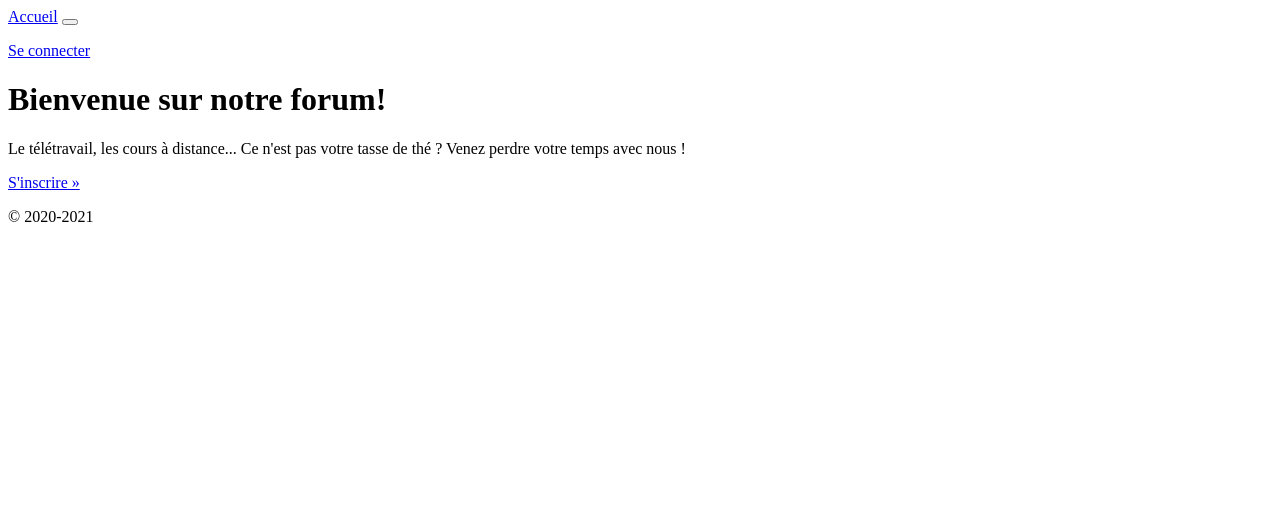
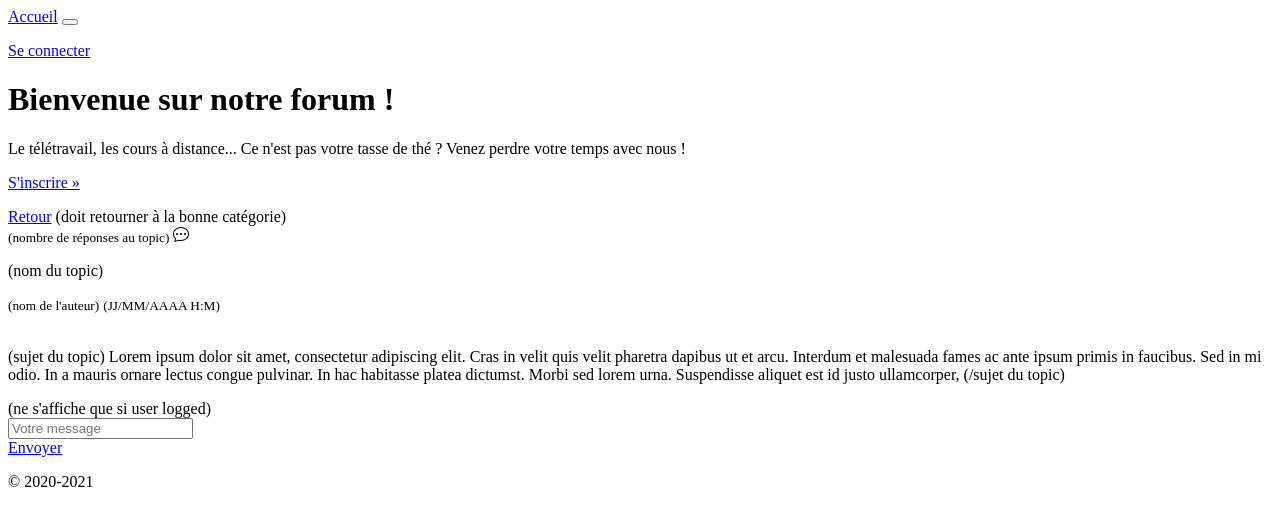
Before and after one commit to Astijojo/ProjetForumLP, a Symfony app: template templates/forum/message.html.twig in a window 1280 px wide. Shown: the top 526 px of the page. Run offline with Twig, Linux system fonts and the light colour scheme; the template is opened without the code that fills it, so the values that code supplies are empty; some libraries are stand-ins or nearby versions.

Commit message:
front : messages + register + login

```diff
--- a/templates/base.html.twig
+++ b/templates/base.html.twig
@@ -17,7 +17,7 @@
     <body>
         {% block body %}
             <nav class="navbar navbar-expand-md navbar-dark bg-dark fixed-top">
-                <a class="navbar-brand" href="/forum">Accueil</a>
+                <a class="navbar-brand" href="/">Accueil</a>
                 <button class="navbar-toggler" type="button" data-toggle="collapse" data-target="#navbarsExampleDefault" aria-controls="navbarsExampleDefault" aria-expanded="false" aria-label="Toggle navigation">
                     <span class="navbar-toggler-icon"></span>
                 </button>
@@ -25,14 +25,14 @@
                 <div class="collapse navbar-collapse" id="navbarsExampleDefault">
                     <ul class="navbar-nav mr-auto">
                     </ul>
-                    <a class="btn btn-primary my-2 my-sm-0" href="/signin" role="button"">Se connecter</a>
+                    <a class="btn btn-primary my-2 my-sm-0" href="/login" role="button"">Se connecter</a>
                 </div>
             </nav>
         {% endblock %}
         <main role="main">
             <div class="jumbotron">
                 <div class="container">
-                    <h1 class="display-3">Bienvenue sur notre forum!</h1>
+                    <h1 class="display-3">Bienvenue sur notre forum !</h1>
                     <p>Le télétravail, les cours à distance... Ce n'est pas votre tasse de thé ? Venez perdre votre temps avec nous !</p>
                     <p><a class="btn btn-primary btn-lg" href="/register" role="button">S'inscrire &raquo;</a></p>
                 </div>
--- a/templates/forum/message.html.twig
+++ b/templates/forum/message.html.twig
@@ -2,12 +2,52 @@
 
 {% block content %}
     <div class="container">
-        <div class="row">
+        <a type="button" class="btn btn-sm btn-outline-secondary" href="/">Retour</a>
+        (doit retourner à la bonne catégorie)
+        <div class="message">
+            <div class="jumbotron border bg-light ">
+                <div class="container lg-12">
+                    <div class="d-flex flex-row-reverse">
+                        <small class="text-muted">
+                            (nombre de réponses au topic)
+                            <svg xmlns="http://www.w3.org/2000/svg" width="16" height="16" fill="currentColor" class="bi bi-chat-dots" viewBox="0 0 16 16">
+                                <path d="M5 8a1 1 0 1 1-2 0 1 1 0 0 1 2 0zm4 0a1 1 0 1 1-2 0 1 1 0 0 1 2 0zm3 1a1 1 0 1 0 0-2 1 1 0 0 0 0 2z"/>
+                                <path d="M2.165 15.803l.02-.004c1.83-.363 2.948-.842 3.468-1.105A9.06 9.06 0 0 0 8 15c4.418 0 8-3.134 8-7s-3.582-7-8-7-8 3.134-8 7c0 1.76.743 3.37 1.97 4.6a10.437 10.437 0 0 1-.524 2.318l-.003.011a10.722 10.722 0 0 1-.244.637c-.079.186.074.394.273.362a21.673 21.673 0 0 0 .693-.125zm.8-3.108a1 1 0 0 0-.287-.801C1.618 10.83 1 9.468 1 8c0-3.192 3.004-6 7-6s7 2.808 7 6c0 3.193-3.004 6-7 6a8.06 8.06 0 0 1-2.088-.272 1 1 0 0 0-.711.074c-.387.196-1.24.57-2.634.893a10.97 10.97 0 0 0 .398-2z"/>
+                            </svg>
+                        </small>
+                    </div>
+                    <div class="d-flex flex-column">
+                        <p class="h4">(nom du topic)</p>
+                        <small>(nom de l'auteur)</small>
+                        <small class="text-muted">(JJ/MM/AAAA H:M)<br><br></small>
+                        <p>
+                            (sujet du topic)
+                            Lorem ipsum dolor sit amet, consectetur adipiscing elit. Cras in velit quis velit pharetra dapibus ut et arcu.
+                            Interdum et malesuada fames ac ante ipsum primis in faucibus. Sed in mi odio. In a mauris ornare lectus congue pulvinar.
+                            In hac habitasse platea dictumst. Morbi sed lorem urna. Suspendisse aliquet est id justo ullamcorper,
+                            (/sujet du topic)
+                        </p>
+                    </div>
+                </div>
+            </div>
             {% for message in messages %}
-                <article>
-                    <p>{{ message.getContenuMess() }}</p>
-                </articles>
+                <div class="jumbotron border bg-light ">
+                    <div class="container lg-12">
+                        <div class="d-flex flex-column">
+                            <small>(nom de l'utilisateur)</small>
+                            <small class="text-muted">{{ message.getDateHeureMess()|date("m/d/Y")}} à {{message.getDateHeureMess|date("H:i")}}<br><br></small>
+                            <p>{{ message.getContenuMess() }}</p>
+                        </div>
+                    </div>
+                </div>
             {% endfor %}
+        </div>
+        (ne s'affiche que si user logged)
+        <div class="input-group mb-3">
+            <input type="text" class="form-control" placeholder="Votre message" aria-label="Votre message" aria-describedby="basic-addon2">
+            <div class="input-group-append">
+                <a type="button" class="btn btn btn-primary" href="#">Envoyer</a>
+            </div>
         </div>
     </div>
 {% endblock %}
```
Also changed, not shown: assets/styles/app.scss (+7 -0 lines), src/Controller/ForumController.php (+18 -11 lines), templates/forum/categorie.html.twig (+5 -4 lines), templates/forum/index.html.twig (+9 -4 lines), templates/forum/userLogin.html.twig (added, +30 -0 lines), templates/forum/userRegister.html.twig (added, +46 -0 lines).
